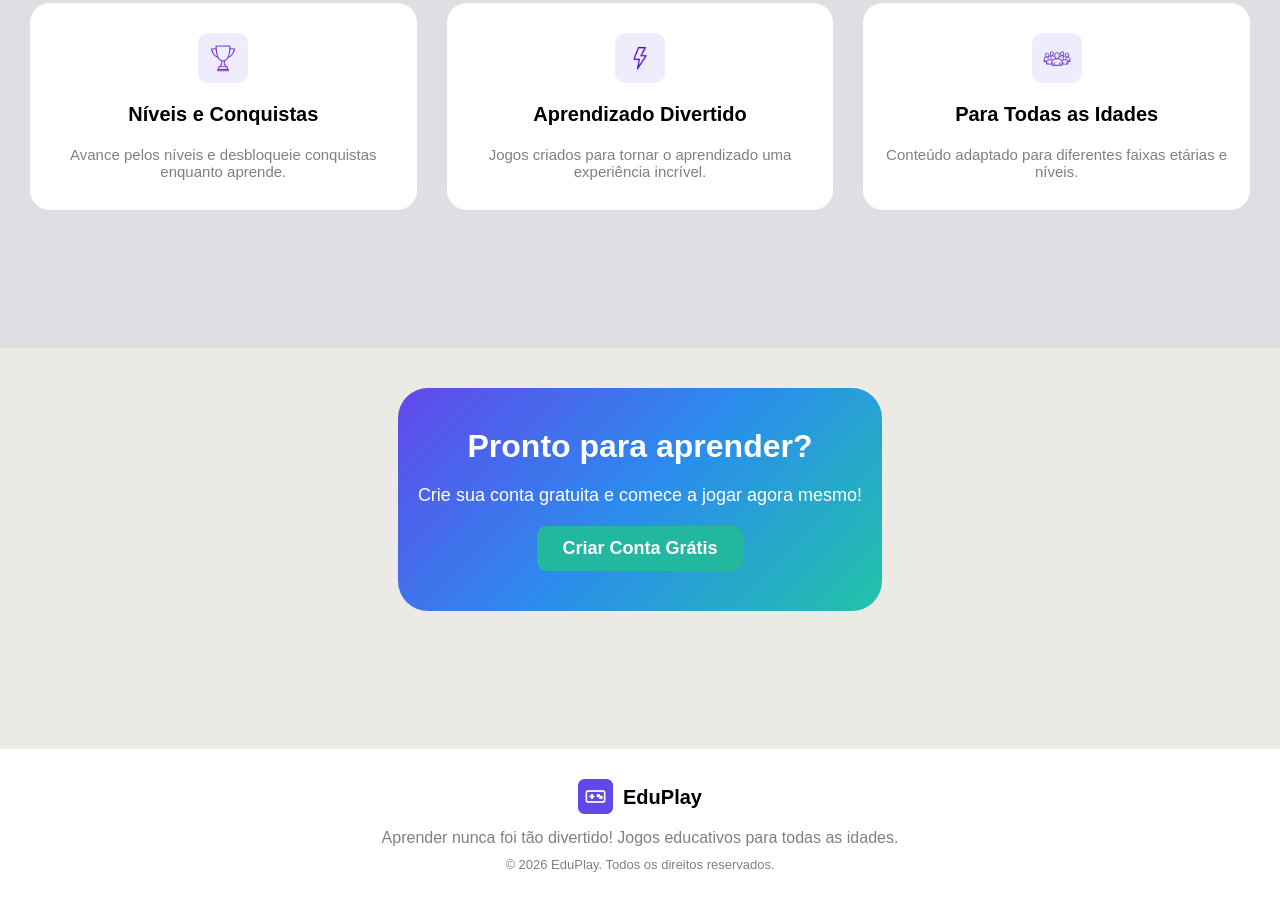
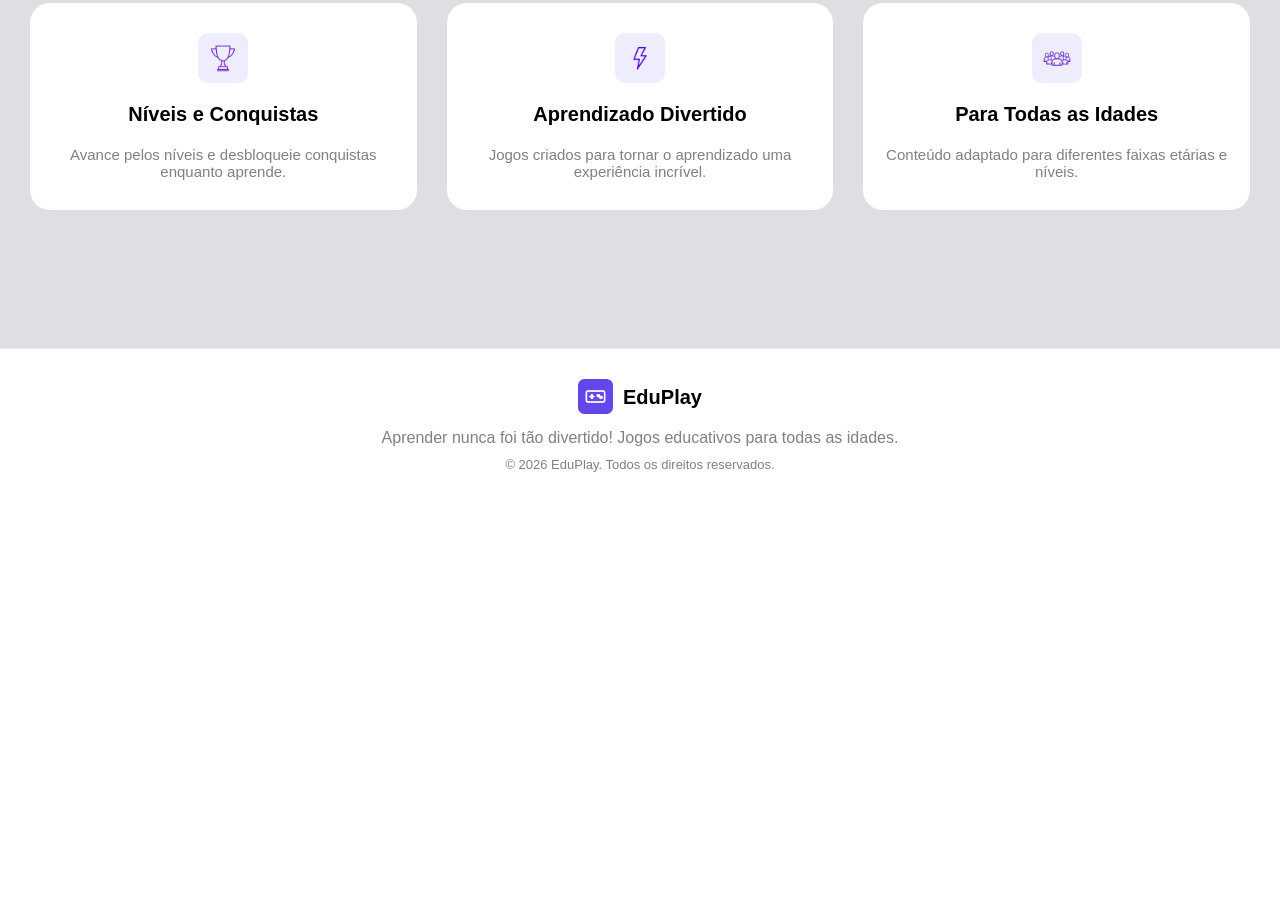
Before and after one commit to henryandra01/EduGames, a website built with Vite: page frontend/src/pages/menu.html in a window 1280 px wide. Shown: the part 1262-2170 px from the top of the page. After the commit the page ends 1810 px from the top, so only its background shows below. Built offline with nearby package versions, Linux system fonts and the light colour scheme; sample sign-in values are in the browser's storage.

Commit message:
fix: remove section

```diff
--- a/frontend/src/pages/menu.html
+++ b/frontend/src/pages/menu.html
@@ -119,18 +119,6 @@
       </div>
     </section>
 
-    <section class="four">
-      <div class="four_container">
-        <div class="four_desc">
-          <div class="four_rolo">
-            <h1>Pronto para aprender?</h1>
-            <p>Crie sua conta gratuita e comece a jogar agora mesmo!</p>
-            <a href="cadastro.html">Criar Conta Grátis</a>
-          </div>
-        </div>
-      </div>
-    </section>
-
     <footer class="footer">
       <div class="footer_container">
         <div class="footer_desc">
```
